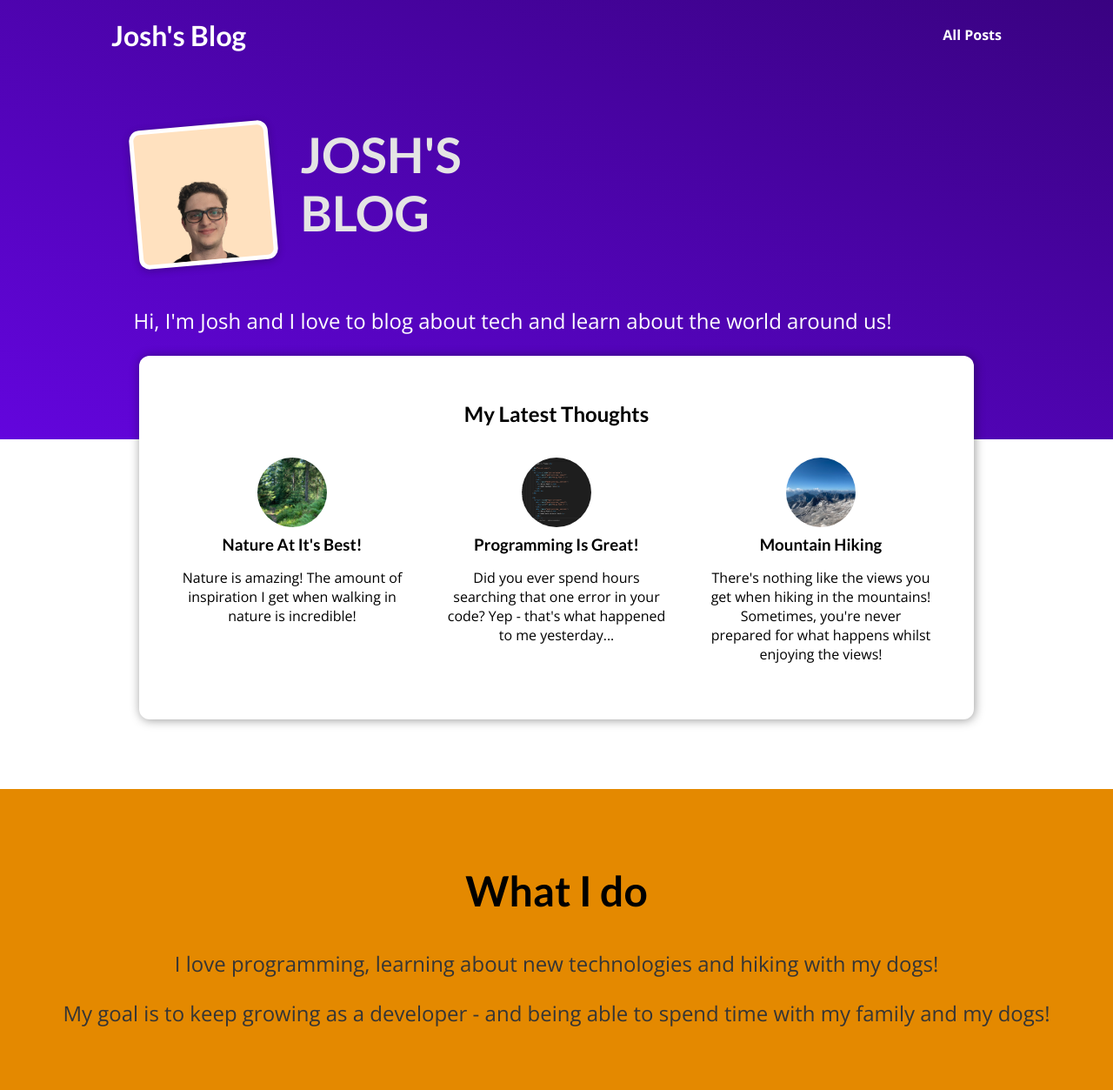
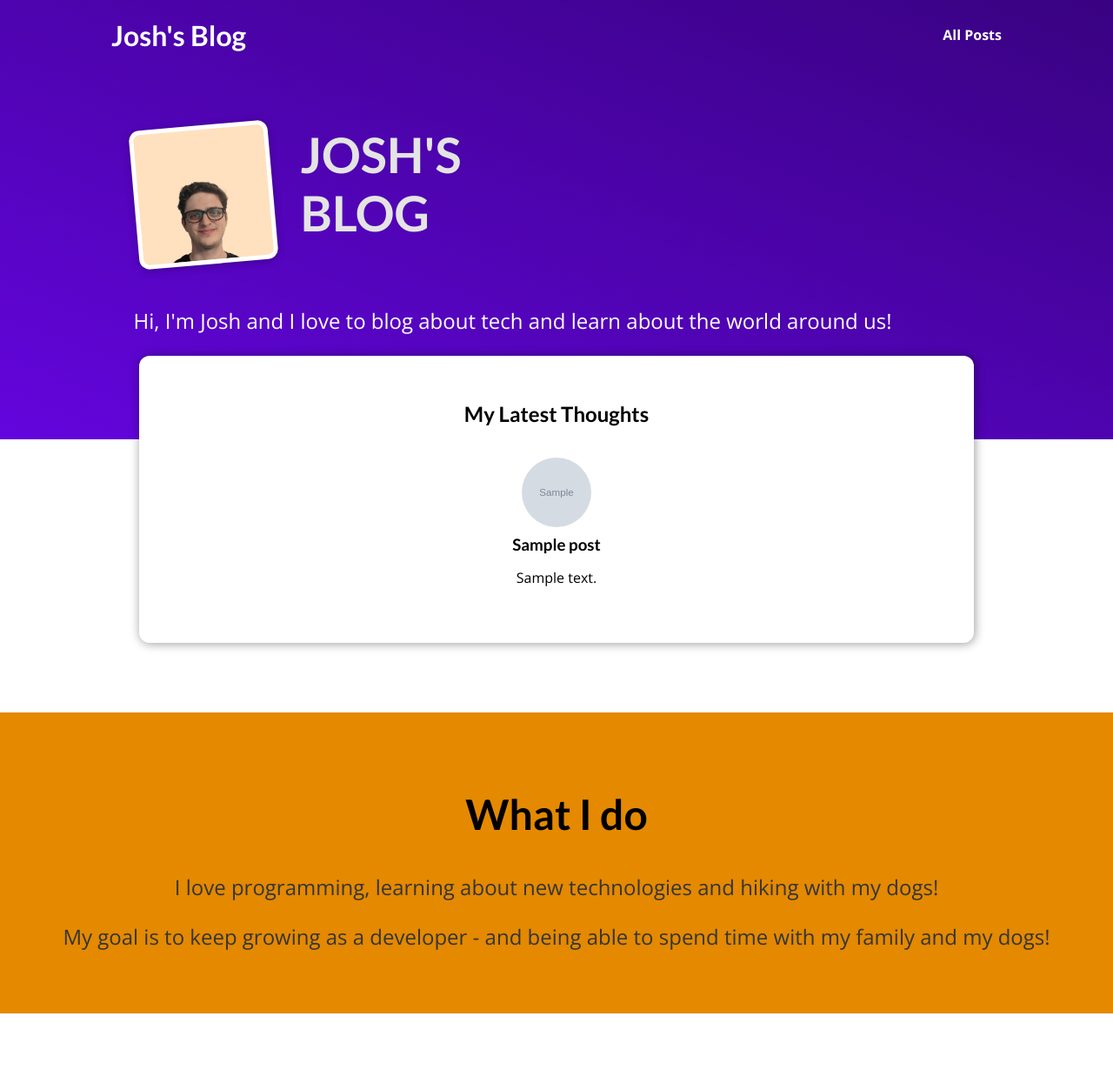
Before and after one commit to Eldres/Blog-with-python-django, a Django app: page / in a window 1280 px wide. Shown: the whole page at 87% size. After the commit the page ends 1165 px from the top, so only its background shows below. Run offline with Django 3.2, Linux system fonts and the light colour scheme; tables that the repository leaves empty hold one stand-in row (values such as "Sample post"); grey boxes marked "Sample" are stand-in pictures.

Commit message:
fetching Posts from the DB for the Index Page

```diff
--- a/blog/templates/blog/includes/post.html
+++ b/blog/templates/blog/includes/post.html
@@ -5,7 +5,7 @@
 <li>
   <article class="post">
     <a href="{% url 'post-detail-page' slug=post.slug %}">
-      <img src="{% static 'blog/images/'|add:post.image %}" alt="{{ post.title }}" />
+      <img src="{% static 'blog/images/'|add:post.image_name %}" alt="{{ post.title }}" />
       <div class="post__content">
         <h3>{{ post.title }}</h3>
         <p>{{ post.excerpt }}
--- a/blog/views.py
+++ b/blog/views.py
@@ -1,73 +1,9 @@
 from datetime import date
 from django.shortcuts import render
+from .models import Post
 
 all_posts = [
-    {
-        "slug": "hike-in-the-mountains",
-        "image": "mountains.jpg",
-        "author": "Josh",
-        "date": date(2022, 6, 3),
-        "title": "Mountain Hiking",
-        "excerpt": "There's nothing like the views you get when hiking in the mountains! Sometimes, you're never prepared for what happens whilst enjoying the views!",
-        "content": """
-          Lorem ipsum dolor sit amet consectetur adipisicing elit. Pariatur quibusdam,
-          obcaecati harum sapiente iure nulla eligendi ipsa cupiditate? Molestias a
-          blanditiis aliquid est, neque inventore veritatis odio provident iste
-          similique?
 
-          Lorem ipsum dolor sit amet consectetur adipisicing elit. Pariatur quibusdam,
-          obcaecati harum sapiente iure nulla eligendi ipsa cupiditate? Molestias a
-          blanditiis aliquid est, neque inventore veritatis odio provident iste
-          similique?
-
-          Lorem ipsum dolor sit amet consectetur adipisicing elit. Pariatur quibusdam,
-          obcaecati harum sapiente iure nulla eligendi ipsa cupiditate? Molestias a
-          blanditiis aliquid est, neque inventore veritatis odio provident iste
-          similique?
-        """
-    },
-    {
-        "slug": "programming-is-fun",
-        "image": "coding.jpg",
-        "author": "Josh",
-        "date": date(2022, 3, 10),
-        "title": "Programming Is Great!",
-        "excerpt": "Did you ever spend hours searching that one error in your code? Yep - that's what happened to me yesterday...",
-        "content": """
-          Lorem ipsum dolor sit amet consectetur adipisicing elit. Officiis nobis
-          aperiam est praesentium, quos iste consequuntur omnis exercitationem quam
-          velit labore vero culpa ad mollitia? Quis architecto ipsam nemo. Odio.
-
-          Lorem ipsum dolor sit amet consectetur adipisicing elit. Officiis nobis
-          aperiam est praesentium, quos iste consequuntur omnis exercitationem quam
-          velit labore vero culpa ad mollitia? Quis architecto ipsam nemo. Odio.
-
-          Lorem ipsum dolor sit amet consectetur adipisicing elit. Officiis nobis
-          aperiam est praesentium, quos iste consequuntur omnis exercitationem quam
-          velit labore vero culpa ad mollitia? Quis architecto ipsam nemo. Odio.
-        """
-    },
-    {
-        "slug": "into-the-woods",
-        "image": "woods.jpg",
-        "author": "Josh",
-        "date": date(2020, 8, 5),
-        "title": "Nature At It's Best!",
-        "excerpt": "Nature is amazing! The amount of inspiration I get when walking in nature is incredible!",
-        "content": """
-          Lorem ipsum dolor sit amet consectetur adipisicing elit. Officiis nobis
-          aperiam est praesentium, quos iste consequuntur omnis exercitationem quam
-          velit labore vero culpa ad mollitia? Quis architecto ipsam nemo. Odio.
-
-          Lorem ipsum dolor sit amet consectetur adipisicing elit. Officiis nobis
-          aperiam est praesentium, quos iste consequuntur omnis exercitationem quam
-          velit labore vero culpa ad mollitia? Quis architecto ipsam nemo. Odio.
-
-          Lorem ipsum dolor sit amet consectetur adipisicing elit. Officiis nobis
-          aperiam est praesentium, quos iste consequuntur omnis exercitationem quam
-          velit labore vero culpa ad mollitia? Quis architecto ipsam nemo. Odio.
-        """
-    }
 ]
 
 
@@ -76,8 +12,7 @@ def get_date(post):
 
 
 def index(request):
-    sorted_posts = sorted(all_posts, key=get_date)
-    latest_posts = sorted_posts[-3:]
+    latest_posts = Post.objects.all().order_by("-date")[:3]  # orders in DESC order using the `-`
     return render(request, 'blog/index.html', {
       "posts": latest_posts
     })
```
